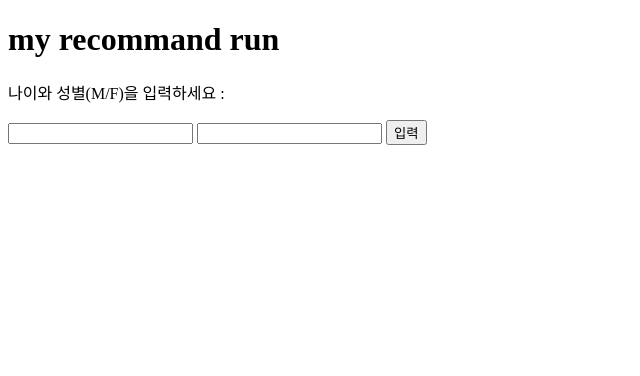
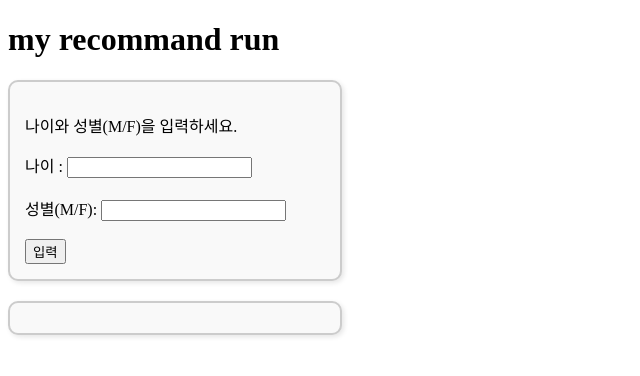
Before and after one commit to sjlee0303/DB_project_2024, a Flask app: page /my_recommand_run in a window 1280 px wide. Shown: the top 376 px of the page, without its empty margins (0-640 px from the left). Run offline with Flask 3, Linux system fonts and the light colour scheme.

Commit message:
디자인 - 박스 추가

```diff
--- a/templates/my_recommand_run.html
+++ b/templates/my_recommand_run.html
@@ -1,14 +1,39 @@
 <!DOCTYPE html>
 <html>
     <head>
+        <style>
+            .result-box {
+                border: 2px solid #ccc; /* 테두리 색상 */
+                border-radius: 10px; /* 모서리 둥글게 */
+                padding: 15px; /* 내부 여백 */
+                width: 300px; /* 박스 너비 */
+                margin: 20px 0; /* 위아래 여백 추가, 좌우 여백 제거 */
+                margin-left: 0; /* 왼쪽 정렬 */
+                background-color: #f9f9f9; /* 배경 색상 */
+                box-shadow: 2px 2px 5px rgba(0, 0, 0, 0.1); /* 그림자 효과 */
+            }
+        </style>
     </head>
     <body>
         <h1>my recommand run</h1>
-        <p>나이와 성별(M/F)을 입력하세요 : </p>
+        <div class="result-box">
+            <p>나이와 성별(M/F)을 입력하세요.</p>
             <form action="/my_recommand_run" method="POST">
-            <input type="text" name="age">
-            <input type="text" name="sex">
+                <div>
+                    <label for="age">나이    :</label>
+                    <input type="text" id="age" name="age">
+                </div>
+                <br>
+                <div>
+                    <label for="sex">성별(M/F):</label>
+                    <input type="text" id="sex" name="sex">
+                </div>
+                <br>
                 <input type="submit" value="입력">
+            </form>
+        </div>
+
+        <div class="result-box">
             {% if age %}
                 <p>입력한 나이 : {{age}}</p>
             {% endif %}
@@ -18,5 +43,6 @@
             {% if avg_time %}
                 <p>평균 완주 시간 : {{avg_time}}</p>
             {% endif %}
+        </div>
     </body>
 </html>
```
Lines whose indentation alone changed are shown as unchanged.
